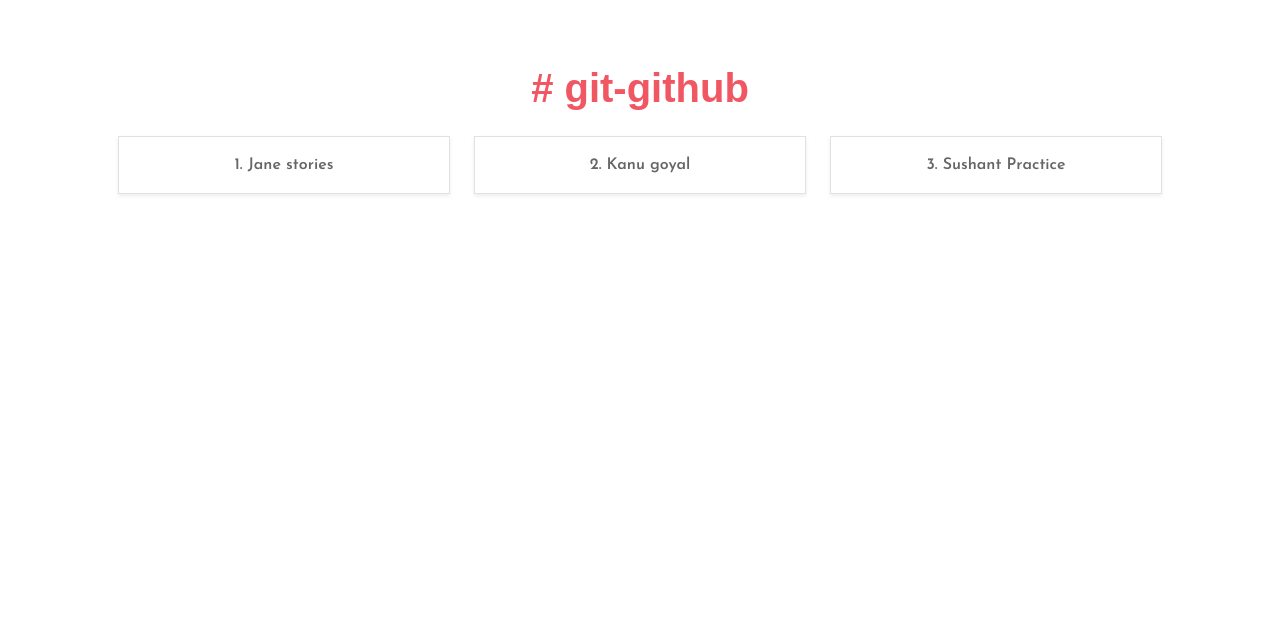
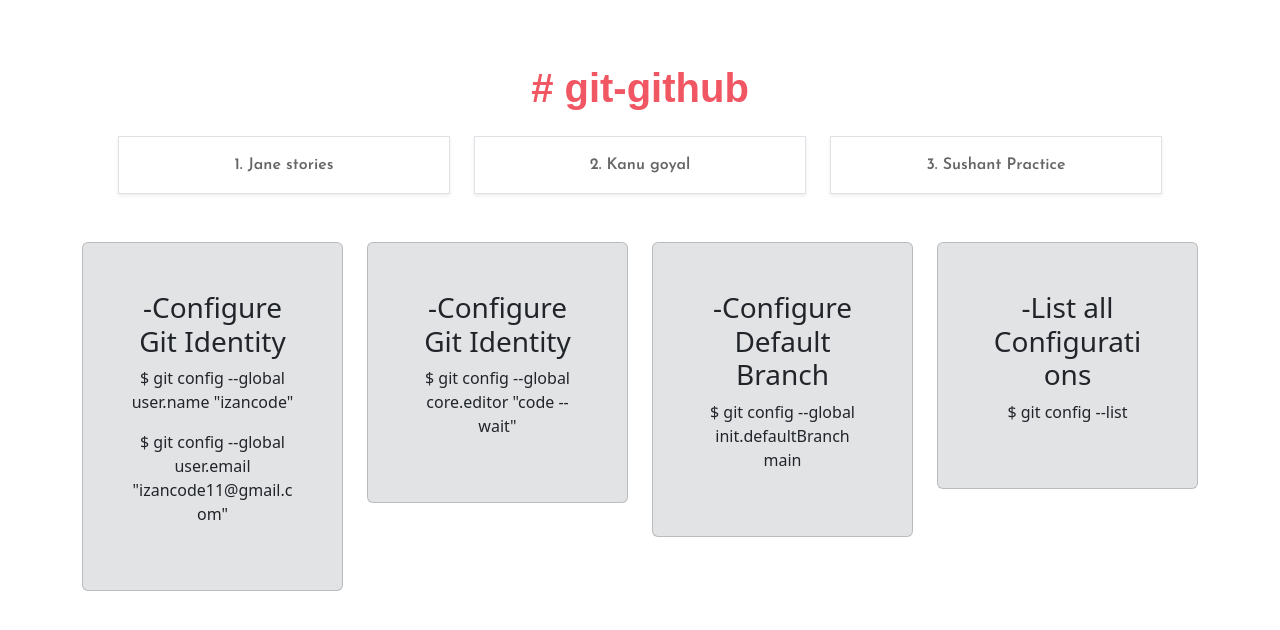
Before and after one commit to izancode/upgrad-course, a plain HTML site: page git-github/index.html in a window 1280 px wide. Drawn offline with nearby package versions, Linux system fonts and the light colour scheme; a web font is replaced by a local one.

Commit message:
testing 16

```diff
--- a/git-github/index.html
+++ b/git-github/index.html
@@ -33,12 +33,12 @@
 <body>
 
 
-    <div class="container text-center p- p-sm-5">
+    <div class="container text-center p-2 p-sm-5">
         <div class="row">
             <div class="col-12 my-3 p-0">
                 <h1 class="text-center">
                     <a class="navbar-brand"
-                        href="https://www.upgrad.com/bootcamps/fullstack-development/?gad_source=1&gclid=CjwKCAiAibeuBhAAEiwAiXBoJE-LjmXM7EfjyAdCEbK51_xmBg8CD3KhzINbuKk4FoRKAVfHl2BA4RoCsjAQAvD_BwE"># git-github</a>
+                        href="javascript:void(0)"># git-github</a>
                 </h1>
             </div>
             <div class="col-12 col-sm-4">
@@ -59,6 +59,36 @@
         </div>
     </div>
 
+    <div class="container text-center">
+        <div class="row">
+            <div class="col-3">
+                <div class="card bg-secondary-subtle text-emphasis-secondary p-5">
+                    <h3>-Configure Git Identity</h3>
+                    <p>$ git config --global user.name "izancode"</p>
+                    <p>$ git config --global user.email "izancode11@gmail.com"</p>
+                  </div>
+            </div>
+            <div class="col-3">
+                <div class="card bg-secondary-subtle text-emphasis-secondary p-5">
+                    <h3>-Configure Git Identity</h3>
+                    <p>$ git config --global core.editor "code --wait"</p>
+                  </div>
+            </div>
+            <div class="col-3">
+                <div class="card bg-secondary-subtle text-emphasis-secondary p-5">
+                    <h3>-Configure Default Branch</h3>
+                    <p>$ git config --global init.defaultBranch main</p>
+                  </div>
+            </div>
+            <div class="col-3">
+                <div class="card bg-secondary-subtle text-emphasis-secondary p-5">
+                    <h3>-List all Configurations</h3>
+                    <p>$ git config --list</p>
+                                  </div>
+            </div>
+        </div>
+    </div>
+
     <script src="https://cdn.jsdelivr.net/npm/@popperjs/core@2.11.8/dist/umd/popper.min.js" integrity="sha384-I7E8VVD/ismYTF4hNIPjVp/Zjvgyol6VFvRkX/vR+Vc4jQkC+hVqc2pM8ODewa9r" crossorigin="anonymous"></script>
 <script src="https://cdn.jsdelivr.net/npm/bootstrap@5.3.2/dist/js/bootstrap.min.js" integrity="sha384-BBtl+eGJRgqQAUMxJ7pMwbEyER4l1g+O15P+16Ep7Q9Q+zqX6gSbd85u4mG4QzX+" crossorigin="anonymous"></script>
 
```
Also changed, not shown: index.html (+1 -1 lines).
